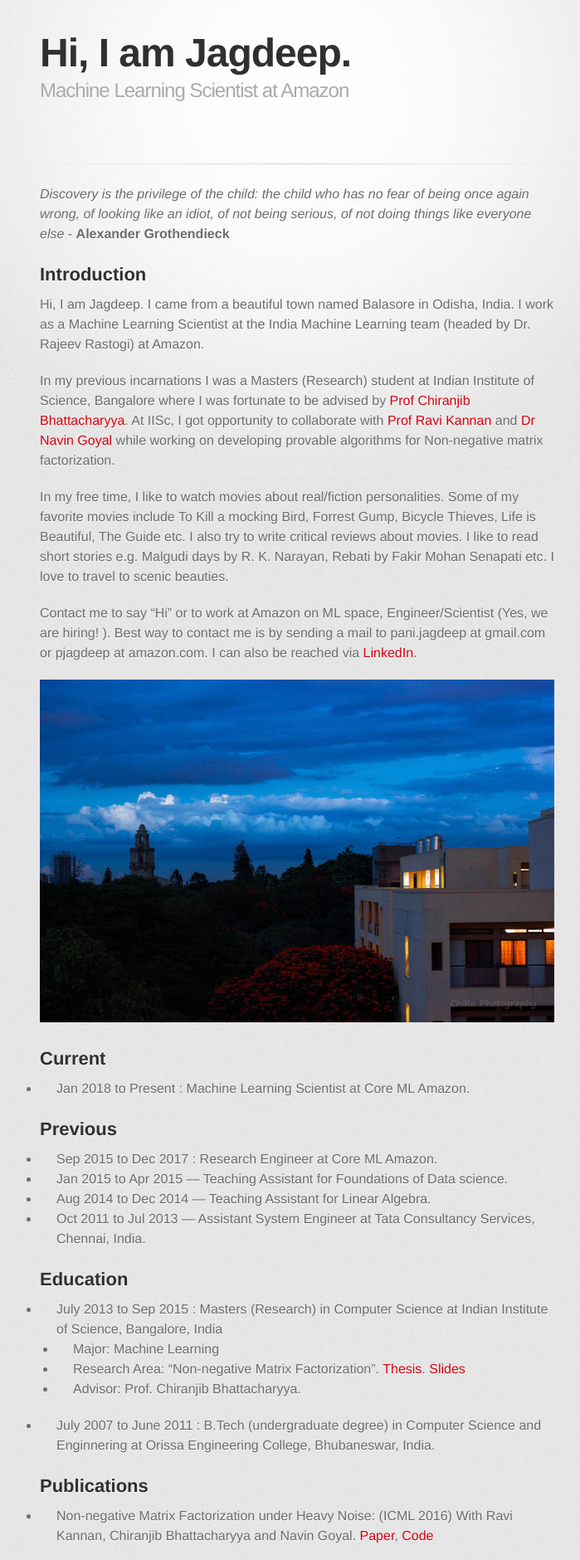
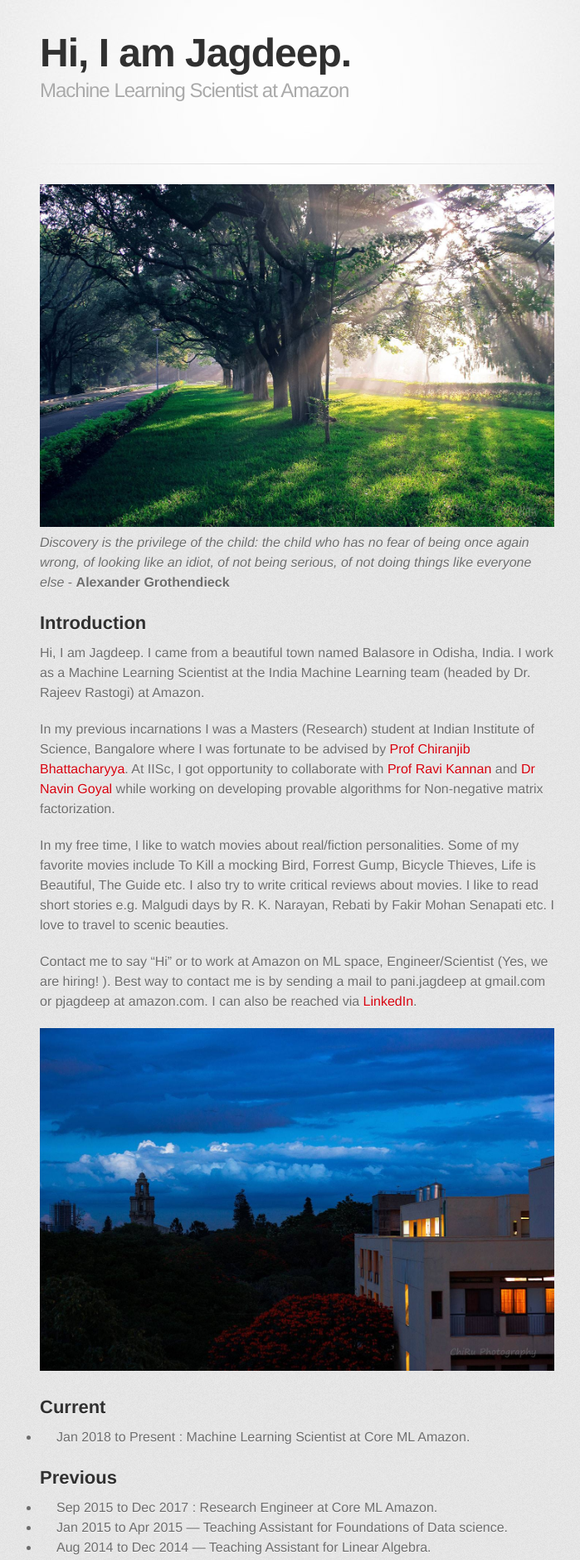
Before and after one commit to jagdeeppani/jagdeeppani.github.io, a Jekyll site: the page built from index.md, in a window 1280 px wide. Shown: the top 1880 px of the page at 83% size, without its empty margins (282-981 px from the left). Built offline with Jekyll 4.4.1, drawn with Linux system fonts in a browser that asks for light colours; some web fonts are replaced; our own code applies the rules of GitHub Pages for plain Markdown files.

Commit message:
Update index.md

```diff
--- a/index.md
+++ b/index.md
@@ -1,3 +1,4 @@
+![alt text](https://github.com/jagdeeppani/jagdeeppani.github.io/blob/master/iiscPic2.jpg "IISC PICTURE 2")
  _Discovery is the privilege of the child: the child who has no fear of being once again wrong, of looking like an idiot, of not being serious, of not doing things like everyone else_ - **Alexander Grothendieck**
 
 ## [](#header-1)Introduction
@@ -43,3 +44,4 @@
 
 ## [](#header-5)Interests
 *   Reading short stories ,e.g., Malgudi days.
+![alt text](https://github.com/jagdeeppani/jagdeeppani.github.io/blob/master/iiscPic1.jpg "IISC PICTURE 1")
```
